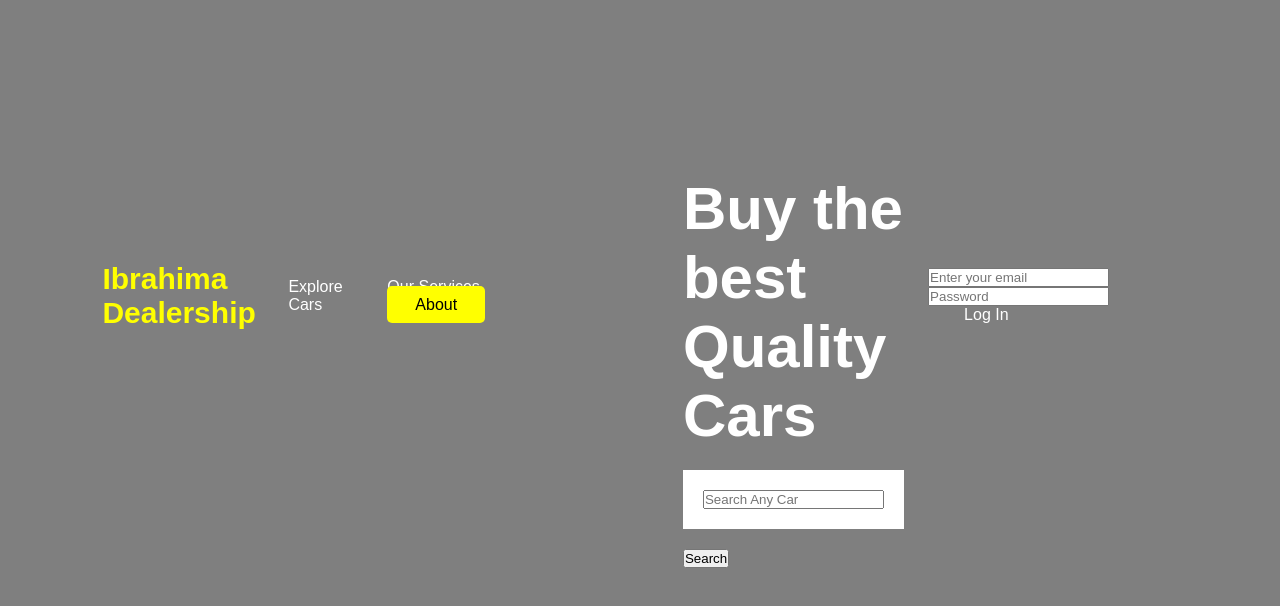
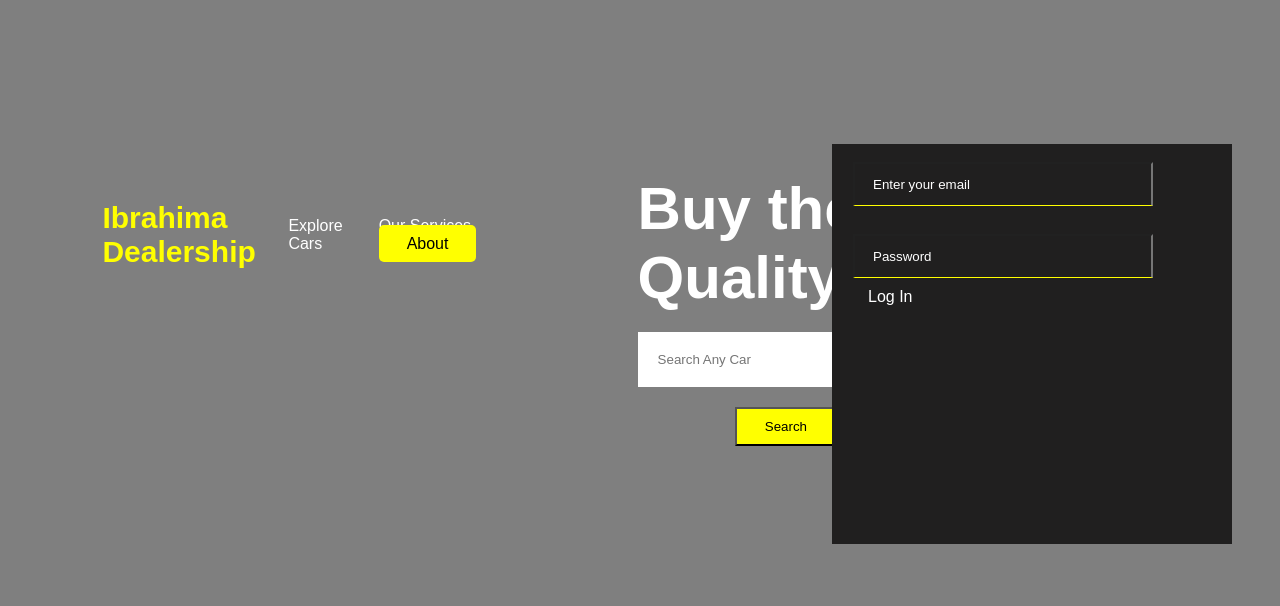
Before and after one commit to Ibrahima2499/myfinalproject, a plain HTML site: page index.html in a window 1280 px wide. Drawn offline with Linux system fonts and the light colour scheme.

Commit message:
More styling

```diff
--- a/style.css
+++ b/style.css
@@ -74,3 +74,41 @@
     display: flex;
     align-items: center;
 }
+
+
+.search input{
+    background: transparent;
+    width: 500px;
+    border: 0;
+    outline: none;
+}
+
+button{
+    padding: 10px 28px;
+    margin-left: 18%;
+    background-color: yellow;
+    cursor: pointer;
+}
+
+.form{
+    width: 400px;
+    height: 400px;
+    position: absolute;
+    top: 18%;
+    left: 65%;
+    background: rgb(32, 31, 31);
+}
+
+.form ::placeholder{
+    color: #fff;
+}
+
+.box input{
+    width: 75%;
+    margin: 10px;
+    margin-top: 18px;
+    margin-left: 21px;
+    padding: 13px 18px;
+    background: transparent;
+    border-bottom: 1px solid yellow;
+}
```
